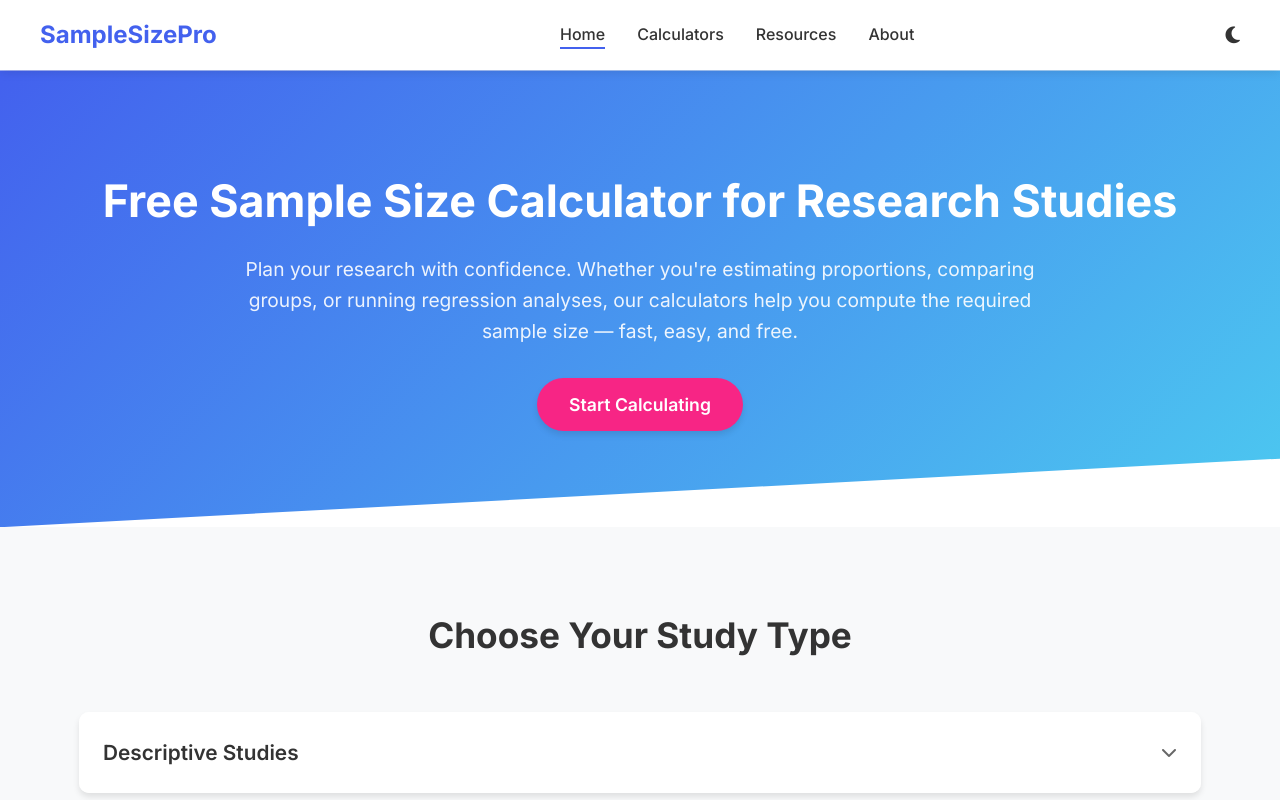
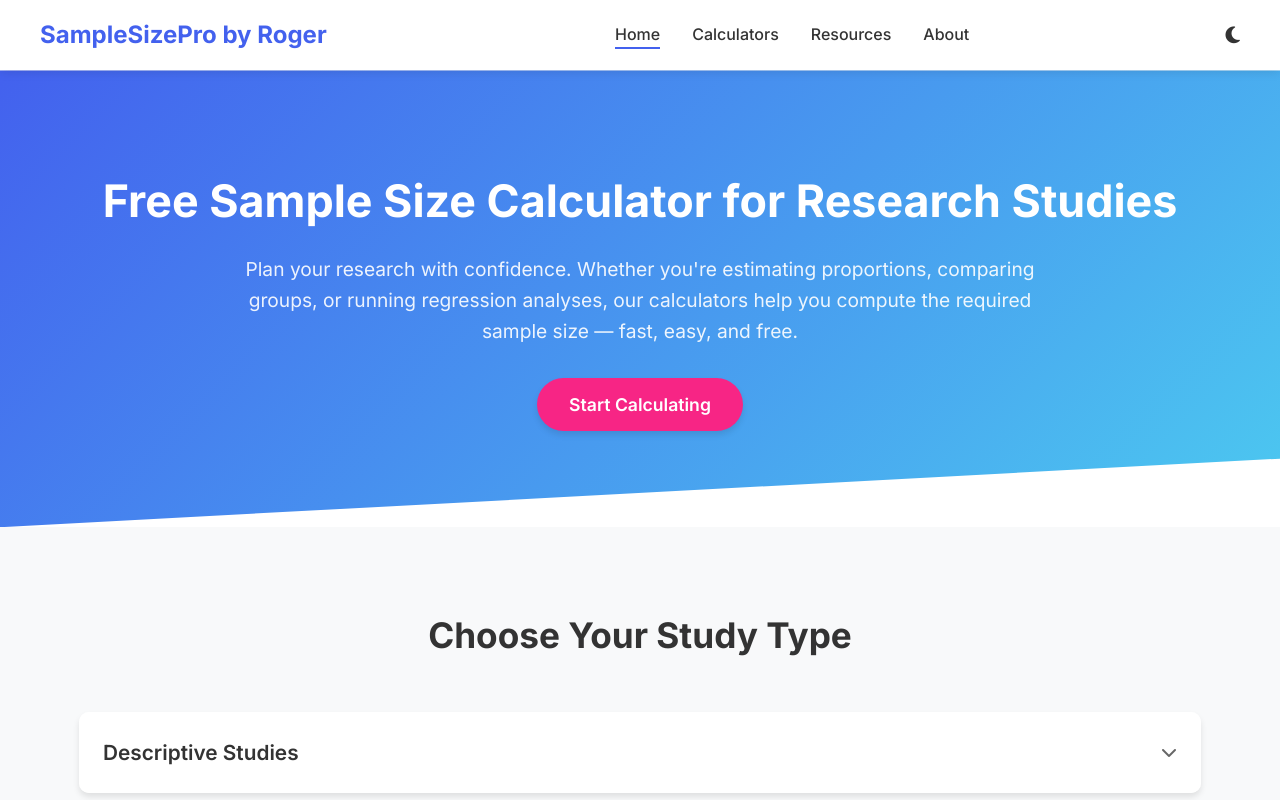
Before and after one commit to Trioger/trioger.github.io, a plain HTML site: page index.html in a window 1280 px wide. Shown: the top 800 px of the page. Drawn offline with Linux system fonts and the light colour scheme.

Commit message:
Update index.html

```diff
--- a/index.html
+++ b/index.html
@@ -13,7 +13,7 @@
 <body>
     <header>
         <nav>
-            <div class="logo">SampleSizePro</div>
+            <div class="logo">SampleSizePro by Roger</div>
             <ul>
                 <li><a href="#" class="active">Home</a></li>
                 <li><a href="#">Calculators</a></li>
```
